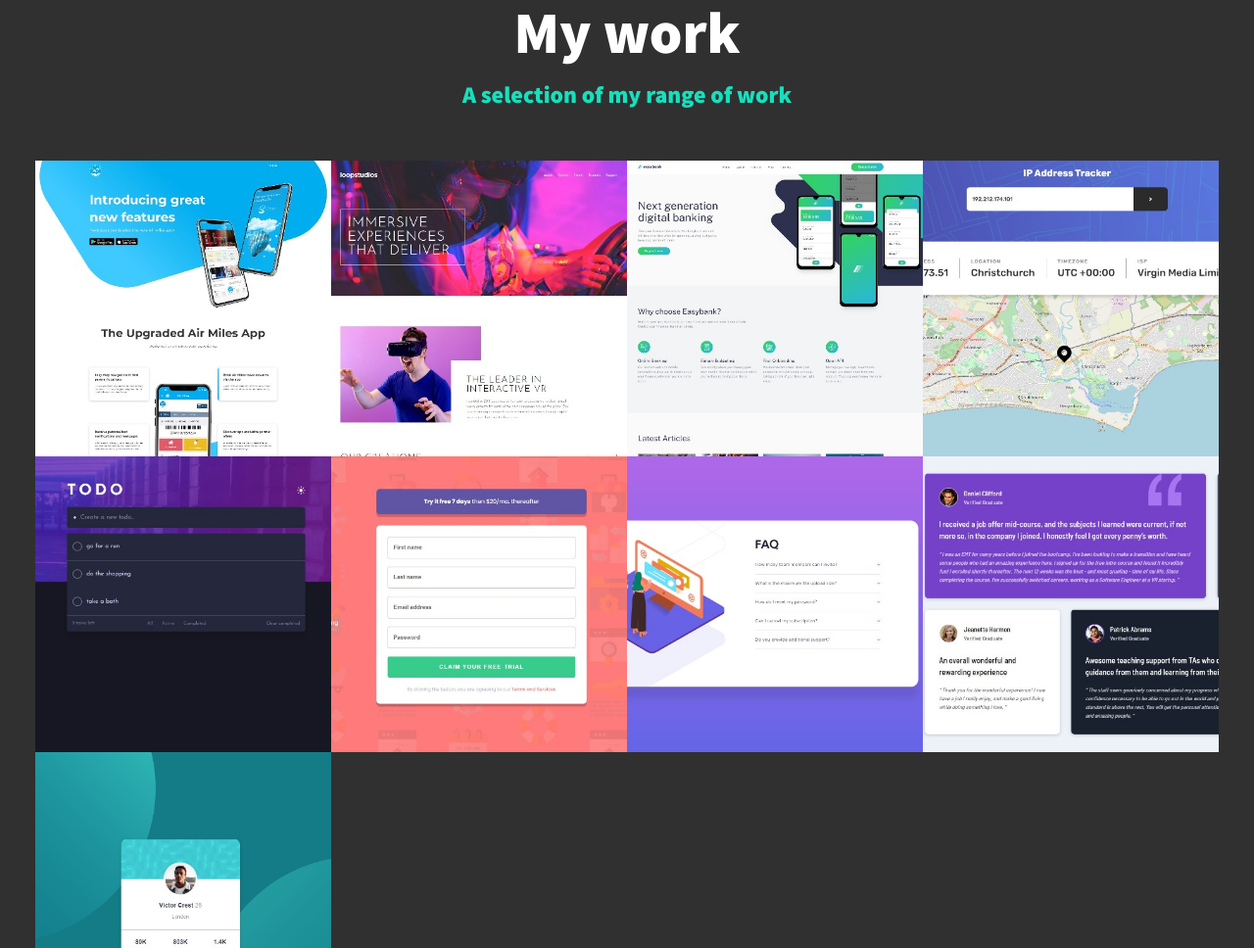
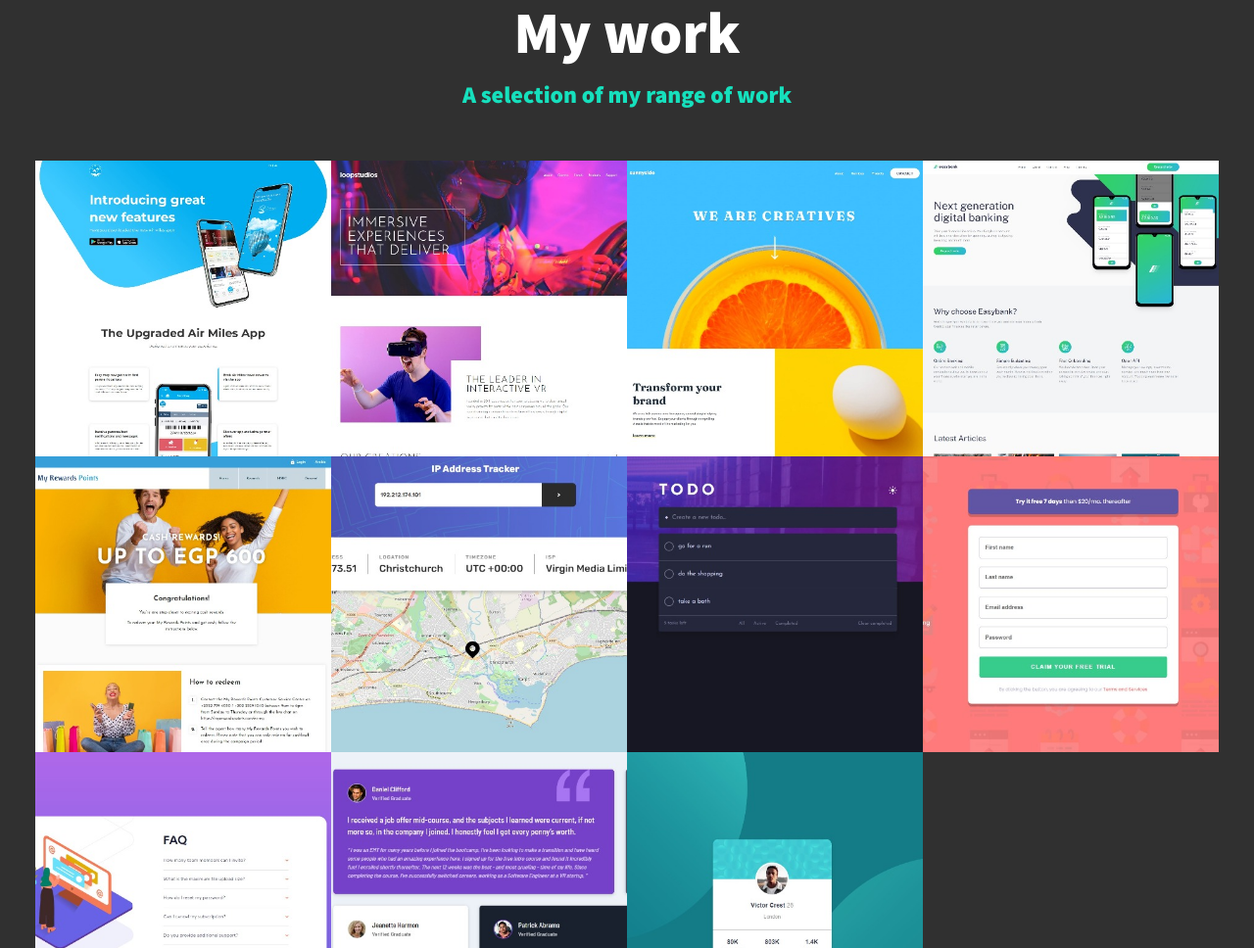
Before and after one commit to AH-94/portfolio, a plain HTML site: page index.html in a window 1280 px wide. Shown: the part 1775-2743 px from the top of the page at 98% size. Drawn offline with Linux system fonts and the light colour scheme.

Commit message:
Update index.html

```diff
--- a/index.html
+++ b/index.html
@@ -69,8 +69,14 @@
             <a href="https://loop-studios-theta.vercel.app/" class="portfolio__item" target="_blank">
                 <img src="images/portfolio-screen-9.jpeg" alt="portfolio screen" class="portfolio__img">
             </a>
+            <a href="https://sunny-side-livid.vercel.app/" class="portfolio__item" target="_blank">
+                <img src="images/portfolio-screen-11.jpeg" alt="portfolio screen" class="portfolio__img">
+            </a>
             <a href="https://easy-bank-landing-page-ochre.vercel.app/" class="portfolio__item" target="_blank">
                 <img src="images/portfolio-screen-2.jpeg" alt="portfolio screen" class="portfolio__img">
+            </a>
+            <a href="https://my-rewards.vercel.app/" class="portfolio__item" target="_blank">
+                <img src="images/portfolio-screen-10.jpeg" alt="portfolio screen" class="portfolio__img">
             </a>
             <a href="https://ip-address-tracker-bice-chi.vercel.app/" class="portfolio__item" target="_blank">
                 <img src="images/portfolio-screen-3.jpeg" alt="portfolio screen" class="portfolio__img">
```
